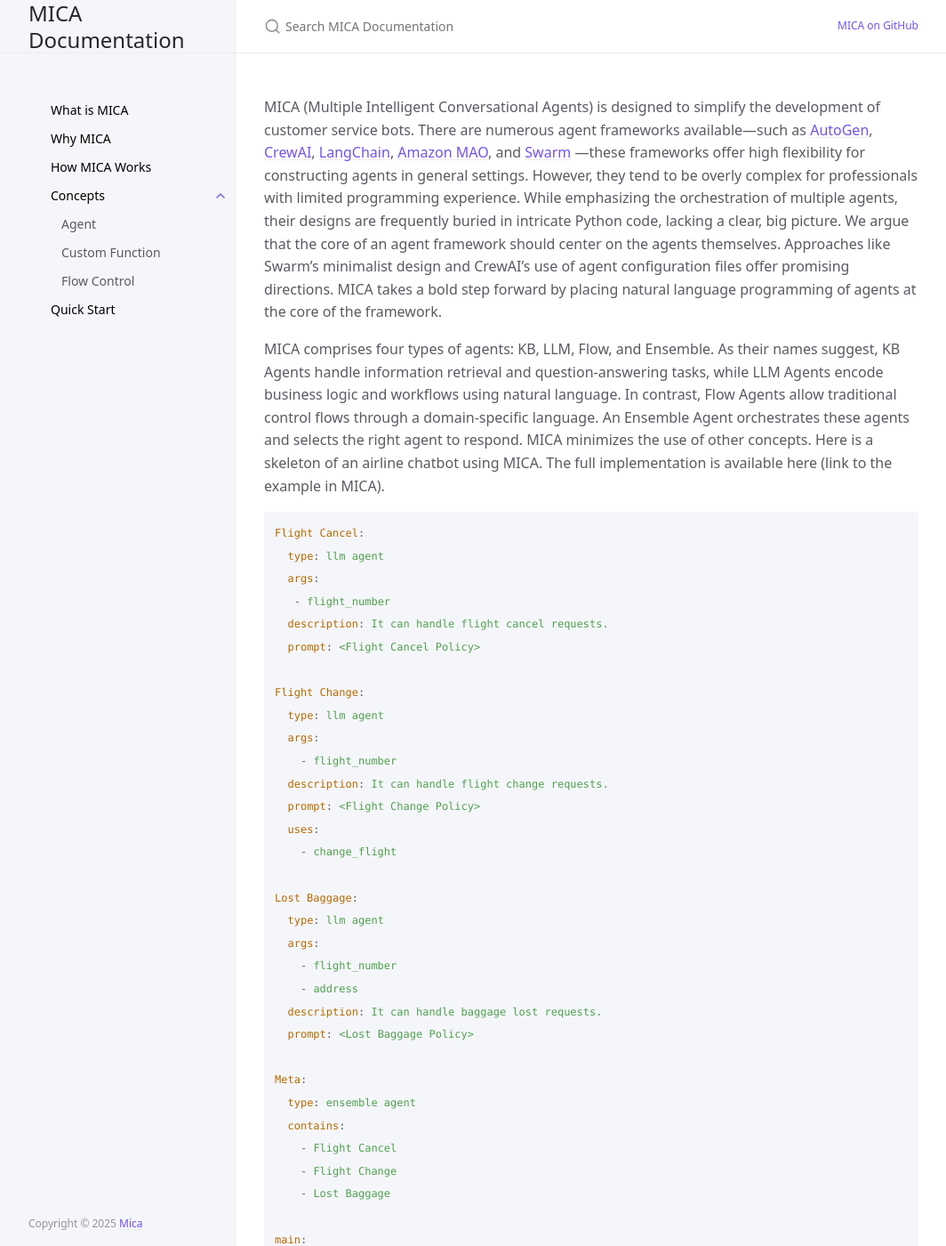
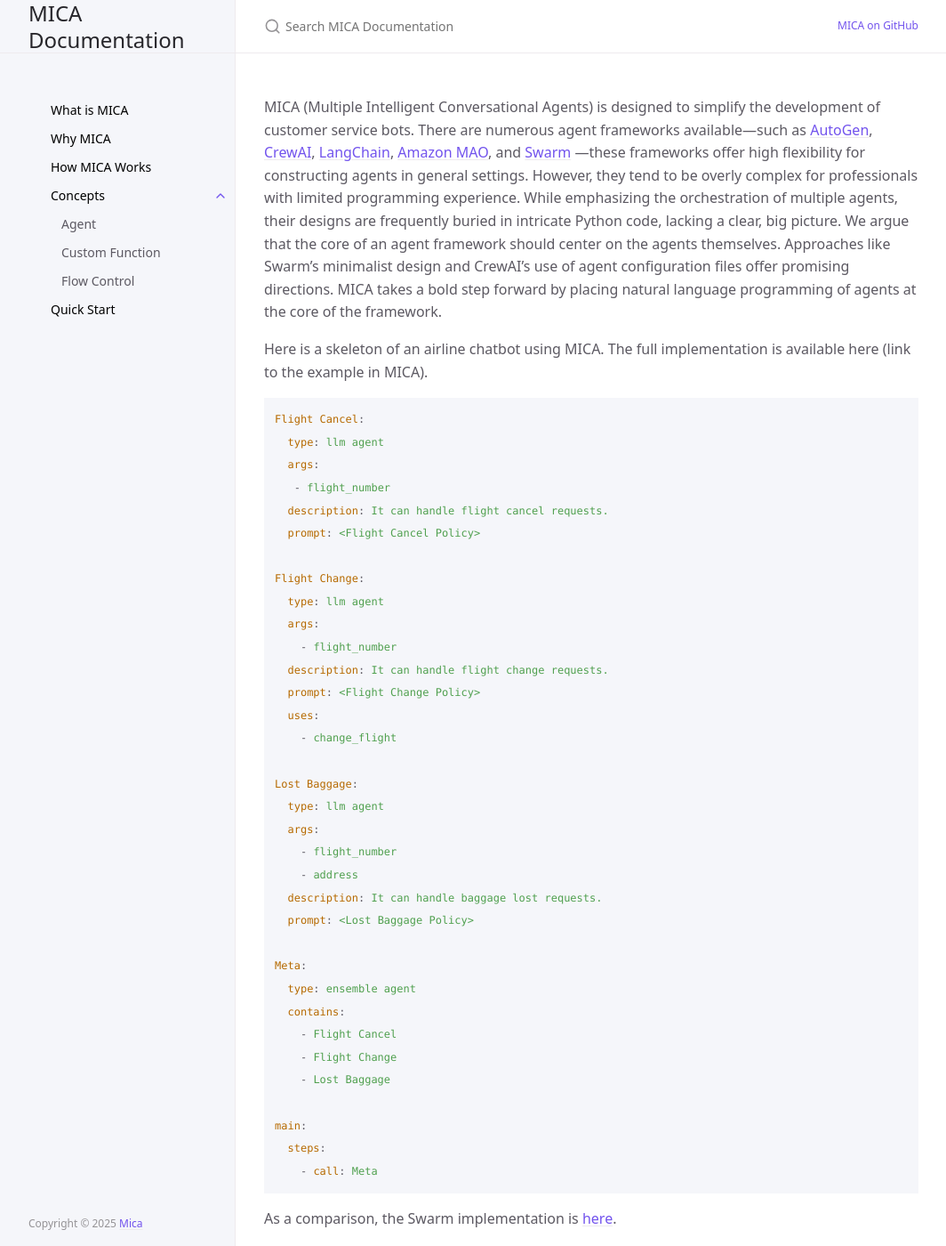
Before and after one commit to Mica-labs/Mica-labs.github.io, a Jekyll site: the page built from index.md, in a window 1280 px wide and 1400 px high. Shown: the whole window at 89% size, without its empty margins (107-1171 px from the left). Built offline with Jekyll 4.4.1, drawn with Linux system fonts in a browser that asks for light colours; cached includes are drawn as plain includes; some of the changed text lies outside the part shown.

Commit message:
Update index.md

````diff
--- a/index.md
+++ b/index.md
@@ -9,7 +9,7 @@ permalink: /
 MICA (Multiple Intelligent Conversational Agents) is designed to simplify the development of customer service bots. There are numerous agent frameworks available—such as [AutoGen](https://github.com/microsoft/autogen), [CrewAI](https://github.com/crewAIInc/crewAI), [LangChain](https://github.com/langchain-ai/langchain), [Amazon MAO](https://github.com/awslabs/multi-agent-orchestrator), and [Swarm](https://github.com/openai/swarm) —these frameworks offer high flexibility for constructing agents in general settings. However, they tend to be overly complex for professionals with limited programming experience.
 While emphasizing the orchestration of multiple agents, their designs are frequently buried in intricate Python code, lacking a clear, big picture. We argue that the core of an agent framework should center on the agents themselves. Approaches like Swarm’s minimalist design and CrewAI’s use of agent configuration files offer promising directions.  MICA takes a bold step forward by placing natural language programming of agents at the core of the framework.
 
-MICA comprises four types of agents: KB, LLM, Flow, and Ensemble. As their names suggest, KB Agents handle information retrieval and question-answering tasks, while LLM Agents encode business logic and workflows using natural language. In contrast, Flow Agents allow traditional control flows through a domain-specific language.  An  Ensemble Agent orchestrates these agents and selects the right agent to respond.  MICA minimizes the use of other concepts. Here is a skeleton of an airline chatbot using MICA. The full implementation is available here (link to the example in MICA).
+Here is a skeleton of an airline chatbot using MICA. The full implementation is available here (link to the example in MICA).
 
 ```yaml
 Flight Cancel:
````
Also changed, not shown: other parts of index.md (+2 -0 lines).
